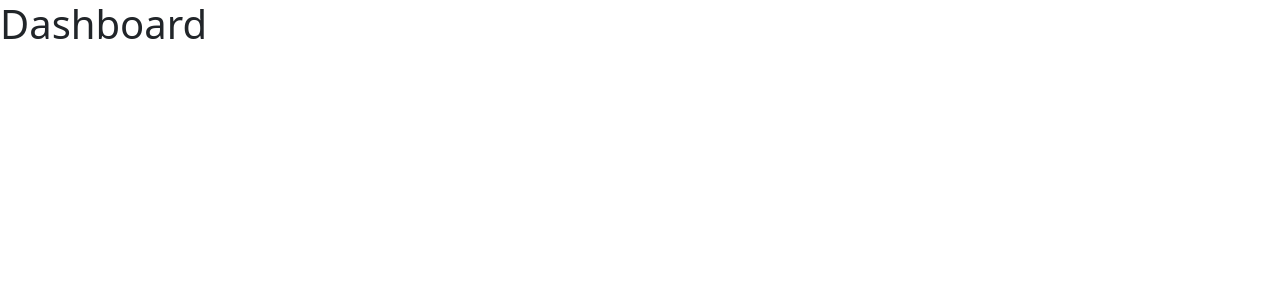
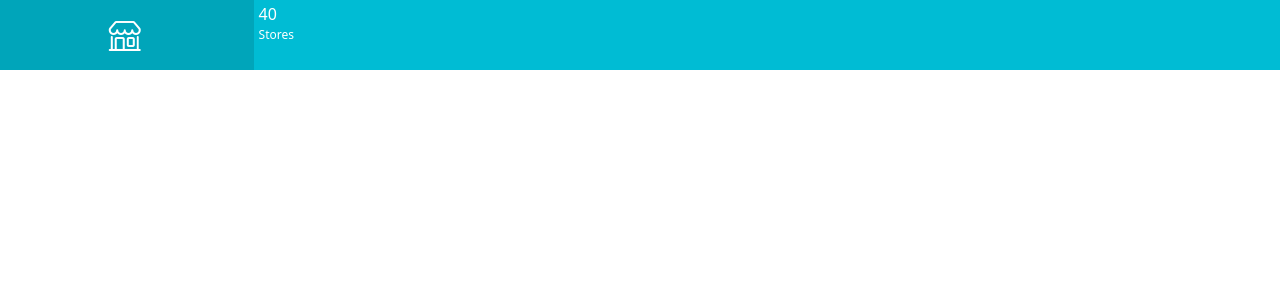
Before and after one commit to Vesta-Nassone/shopping-feeder-dashboard, a React (Create React App) app: page / in a window 1280 px wide. Shown: the top 300 px of the page. Built offline with nearby package versions, Linux system fonts and the light colour scheme.

Commit message:
Render the Dashboard component into App.js

```diff
--- a/src/App.jsx
+++ b/src/App.jsx
@@ -1,11 +1,13 @@
-import './App.css';
+import "./App.css";
+import Dashboard from "./pages/Dashboard";
 
 function App() {
-  return (
-    <div className="App">
-      <h1>Dashboard</h1>
-    </div>
-  );
+	return (
+		/* The App component will hold the Dashboard, which contains the Cards, Tables and Graphs. */
+		<div className="App">
+			<Dashboard />
+		</div>
+	);
 }
 
 export default App;
```
